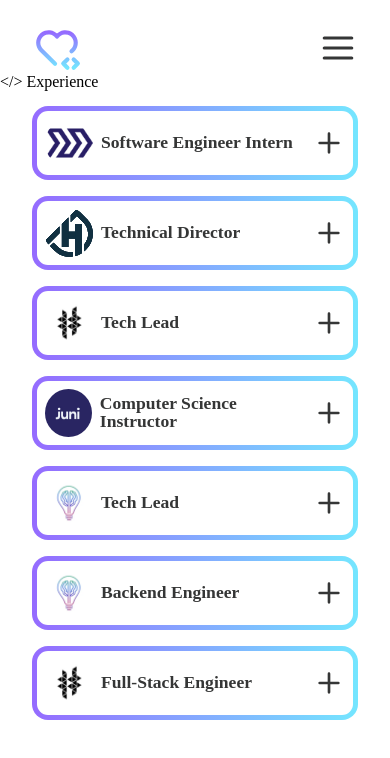
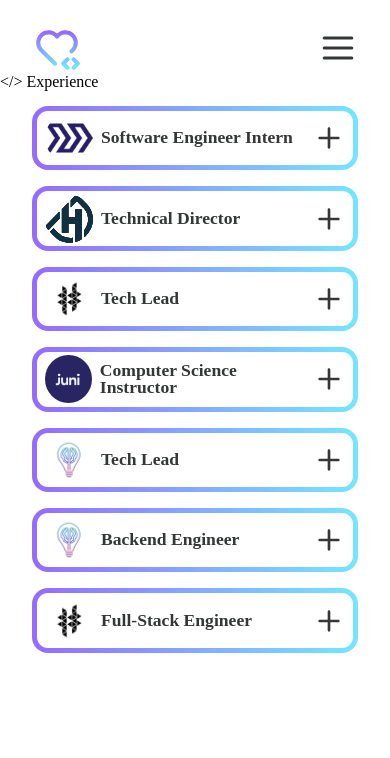
Before and after one commit to dorothyle/dorothyle, a React (Create React App) app: page /experience in a window 390 px wide. Shown: the top 758 px of the page. Built offline with nearby package versions, Linux system fonts and the light colour scheme; a web font is replaced by a local one.

Commit message:
complete open card mobile view

```diff
--- a/src/ExperienceCard.js
+++ b/src/ExperienceCard.js
@@ -23,11 +23,10 @@ const ExperienceCard = ({ obj }) => {
       style={
         cardOpen
           ? { height: openCardRef.current.scrollHeight + "px" }
-          : { height: "4rem" }
-        //   : { height: closedCardRef.current.scrollHeight + "px" }
+          : { }
       }
     >
-      <div className={style.roleTitleContainer} onClick={toggleCardOpen} ref={closedCardRef}>
+      <div className={style.roleTitleContainer} onClick={toggleCardOpen}>
         <div className={style.companyInfoContainer}>
           <div className={style.companyLogoContainer}>
             <img className={style.companyLogo} src={"/" + obj.image} />
--- a/src/ExperienceCard.module.css
+++ b/src/ExperienceCard.module.css
@@ -18,7 +18,14 @@
 .roleTitleContainer {
   display: flex;
   justify-content: space-between;
-  margin: 0.5rem;
+  margin-right: 0.5rem;
+  margin-left: 0.5rem;
+  margin-top: 0.2rem;
+  margin-bottom: 0.2rem;
+}
+
+.experienceCardContainer {
+  height: 3.4rem;
 }
 
 .companyInfoContainer {
@@ -62,3 +69,21 @@
 .minusSign.show {
   display: block;
 }
+
+.contentContainer {
+  margin-right: 1rem;
+  margin-left: 1rem;
+  margin-top: 0.5rem;
+}
+
+.subheadingContainer {
+  display: flex;
+  justify-content: space-between;
+  font-size: 0.8rem;
+  font-weight: 600;
+  margin-bottom: 0.5rem;
+}
+
+.descriptionContainer {
+  font-size: 0.7rem;
+}
```
